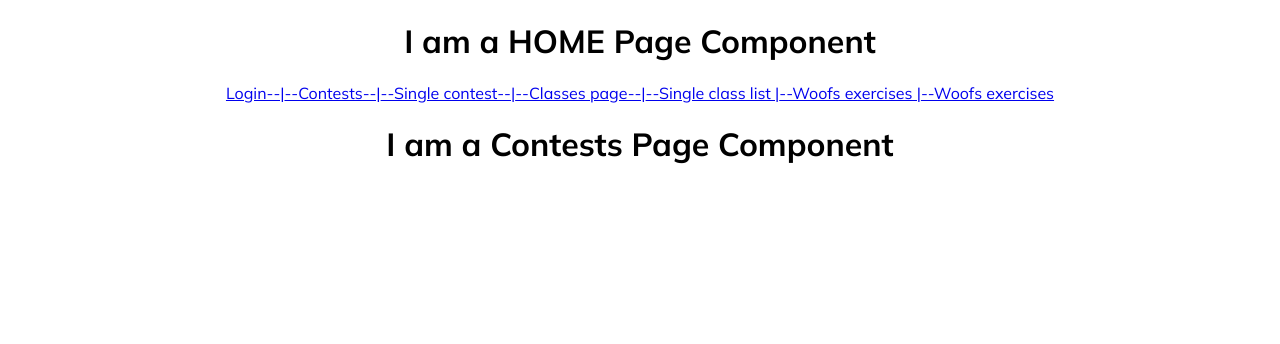
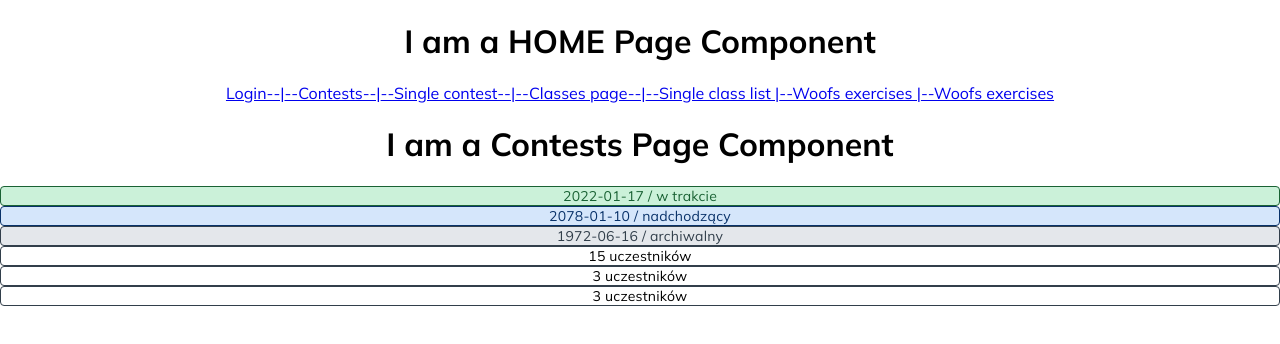
Before and after one commit to CC2021-WBL/GOOD-BOI-Application, a React (Create React App) app: page /contests in a window 1280 px wide. Shown: the top 344 px of the page. Built offline with nearby package versions, Linux system fonts and the light colour scheme.

Commit message:
added 3rd option for infoLabel

```diff
--- a/src/Atoms/InfoLabel/InfoLabel.js
+++ b/src/Atoms/InfoLabel/InfoLabel.js
@@ -1,26 +1,67 @@
 import PropTypes from 'prop-types';
 import InfoLabelStyled from './InfoLabelStyled';
 
-const InfoLabel = ({ classInfo, dogInfo }) => {
-  const { contestantsAmount, isCompleted } = classInfo || [];
+const InfoLabel = ({ classInfo, dogInfo, dateOfContest = '' }) => {
+  const { dogsAmount, isCompleted } = classInfo || [];
   const { exercisesCompleted, exercisesAmount } = dogInfo || [];
 
   const exercisesComplete =
     exercisesAmount !== undefined && exercisesCompleted === exercisesAmount;
 
+  const todayDate = new Date();
+  let date;
+  let dateTextInfo;
+
+  if (dateOfContest) {
+    date = dateOfContest.toISOString().substring(0, 10);
+  } else {
+    date = '';
+  }
+
+  Date.prototype.addHours = function (h) {
+    this.setTime(this.getTime() + h * 60 * 60 * 1000);
+    return this;
+  };
+  Date.prototype.subtractMinutes = function (min) {
+    this.setTime(this.getTime() - min * 60 * 1000);
+    return this;
+  };
+
+  if (!dateOfContest) {
+    dateTextInfo = '';
+  } else if (dateOfContest < todayDate.subtractMinutes(15)) {
+    dateTextInfo = 'in-past';
+  } else if (
+    todayDate > dateOfContest.subtractMinutes(15) &&
+    todayDate < dateOfContest.addHours(5)
+  ) {
+    dateTextInfo = 'in-progress';
+  } else if (dateOfContest > todayDate) {
+    dateTextInfo = 'in-future';
+  }
+
   return (
     <InfoLabelStyled
       isClassCompleted={isCompleted}
       areExercisesCompleted={exercisesComplete}
+      dateTextInfo={dateTextInfo}
     >
-      {classInfo !== undefined && isCompleted && <>ukończono</>}
-      {classInfo !== undefined && !isCompleted && (
+      {/*CONDITIONAL FOR DATE */}
+      {dateTextInfo === 'in-past' && <>{date} / archiwalny</>}
+      {dateTextInfo === 'in-progress' && <>{date} / w trakcie</>}
+      {dateTextInfo === 'in-future' && <>{date} / nadchodzący</>}
+
+      {/*CONDITIONAL FOR CLASSES */}
+      {classInfo && isCompleted && <>ukończono</>}
+      {classInfo && !isCompleted && (
         <>
-          {contestantsAmount}
-          {contestantsAmount === 1 ? ` uczestnik` : ` uczestników`}
+          {dogsAmount}
+          {dogsAmount === 1 ? ` uczestnik` : ` uczestników`}
         </>
       )}
-      {dogInfo !== undefined && (
+
+      {/*CONDITIONAL FOR DOGS */}
+      {dogInfo && (
         <>
           {exercisesCompleted}/{exercisesAmount} ćwiczeń
         </>
@@ -32,6 +73,7 @@ const InfoLabel = ({ classInfo, dogInfo }) => {
 InfoLabel.propTypes = {
   classInfo: PropTypes.object,
   dogInfo: PropTypes.object,
+  dateOfContest: PropTypes.instanceOf(Date),
 };
 
 export default InfoLabel;
--- a/src/Atoms/InfoLabel/InfoLabelStyled.js
+++ b/src/Atoms/InfoLabel/InfoLabelStyled.js
@@ -2,7 +2,7 @@ import styled from 'styled-components';
 import FONTS from '../../Styles/fontsStyledComponents';
 import COLORS from '../../Styles/varsStyledComponents';
 
-const LabelStyled = styled.label`
+const InfoLabelStyled = styled.label`
   box-sizing: border-box;
   display: flex;
   justify-content: center;
@@ -14,9 +14,21 @@ const LabelStyled = styled.label`
   border-radius: 0.25rem;
   line-height: 1em;
   ${(props) =>
-    props.isClassCompleted || props.areExercisesCompleted
+    props.dateTextInfo === 'in-progress' || props.isClassCompleted
+      ? `background: ${COLORS.positive100}; color: ${COLORS.positive600};  border: solid 1px  ${COLORS.positive600};`
+      : ``};
+  ${(props) =>
+    props.dateTextInfo === 'in-future'
+      ? `background: ${COLORS.primary101}; color: ${COLORS.primary801};  border: solid 1px  ${COLORS.primary801};`
+      : ``};
+  ${(props) =>
+    props.dateTextInfo === 'in-past'
+      ? `background: ${COLORS.grey100}; color: ${COLORS.grey800};  border: solid 1px  ${COLORS.grey800};`
+      : ``};
+  ${(props) =>
+    props.areExercisesCompleted
       ? `background: ${COLORS.positive200}; color: ${COLORS.positive600};  border: solid 1px  ${COLORS.positive600};`
-      : `background: transparent`};
+      : ``};
 `;
 
-export default LabelStyled;
+export default InfoLabelStyled;
--- a/src/Data/Dummy-data/test-data-random-contest.js
+++ /dev/null
@@ -1,25 +0,0 @@
-import CLASSES from './test-data-classes';
-import DOGS from './test-data-dogs';
-import PARTICIPANTS from './test-data-participants';
-
-const RANDOM_CONTEST = {
-  id: 'a0347677-c3c9-4edc-9d46-fed4a958fdc2',
-  city: 'Ciechanów',
-  date: new Date(2022, 2, 8),
-  obedienceClasses: [
-    {
-      obedienceClass: CLASSES[0],
-      participants: PARTICIPANTS,
-      dogs: DOGS,
-      isCompleted: true,
-    },
-    {
-      obedienceClass: CLASSES[1],
-      participants: PARTICIPANTS,
-      dogs: DOGS,
-      isCompleted: false,
-    },
-  ],
-};
-
-export default RANDOM_CONTEST;
--- /dev/null
+++ b/src/Data/Dummy-data/test-data-random-contests.js
@@ -0,0 +1,68 @@
+import CLASSES from './test-data-classes';
+import DOGS from './test-data-dogs';
+import PARTICIPANTS from './test-data-participants';
+
+const RANDOM_CONTESTS = [
+  {
+    id: 'a0347677-c3c9-4edc-9d46-fed4a958fdc2',
+    name: 'XII Zawody im. Pana Starosty',
+    city: 'Gdańsk',
+    date: new Date(2022, 3, 21, 10, 0),
+    obedienceClasses: [
+      {
+        obedienceClass: CLASSES[0],
+        participants: PARTICIPANTS,
+        dogs: DOGS,
+        isCompleted: true,
+      },
+      {
+        obedienceClass: CLASSES[1],
+        participants: PARTICIPANTS,
+        dogs: DOGS,
+        isCompleted: false,
+      },
+    ],
+  },
+  {
+    id: '3845029d-e97d-41ed-997f-2299d09ef648',
+    name: 'Piętnasty zjazd dobrych chłopaków',
+    city: 'Gdańsk',
+    date: new Date(2022, 5, 5, 18, 0),
+    obedienceClasses: [
+      {
+        obedienceClass: CLASSES[0],
+        participants: PARTICIPANTS,
+        dogs: DOGS,
+        isCompleted: true,
+      },
+      {
+        obedienceClass: CLASSES[1],
+        participants: PARTICIPANTS,
+        dogs: DOGS,
+        isCompleted: false,
+      },
+    ],
+  },
+  {
+    id: 'c9e7b738-f8e6-4300-9087-332ad5a28b4f',
+    name: 'Konkurs grzeczności',
+    city: 'Gdańsk',
+    date: new Date(2021, 12, 24, 13, 0),
+    obedienceClasses: [
+      {
+        obedienceClass: CLASSES[0],
+        participants: PARTICIPANTS,
+        dogs: DOGS,
+        isCompleted: true,
+      },
+      {
+        obedienceClass: CLASSES[1],
+        participants: PARTICIPANTS,
+        dogs: DOGS,
+        isCompleted: false,
+      },
+    ],
+  },
+];
+
+export default RANDOM_CONTESTS;
--- a/src/Molecules/ClassCompetitorButton/ClassOrDogButton.js
+++ b/src/Molecules/ClassCompetitorButton/ClassOrDogButton.js
@@ -8,8 +8,8 @@ const ClassOrDogButton = ({ classInfo, dogInfo }) => {
 
   return (
     <ClassOrDogButtonStyled>
-      {classInfo !== undefined && <>{name}</>}
-      {dogInfo !== undefined && (
+      {classInfo && <>{name}</>}
+      {dogInfo && (
         <>
           {index + 1}. {dogName}
         </>
--- a/src/Molecules/ClassCompetitorButton/ClassOrDogButtonStyled.js
+++ b/src/Molecules/ClassCompetitorButton/ClassOrDogButtonStyled.js
@@ -13,7 +13,7 @@ const ClassOrDogButtonStyled = styled.button`
   margin: 1rem;
   padding: 1rem;
   color: ${COLORS.grey800};
-  ${FONTS.h1}
+  ${FONTS.h3}
   background: white;
   border: solid 1px ${COLORS.grey800};
   border-radius: 0.75rem; ;
--- a/src/Pages/ClassCompetitorsPage/ClassCompetitorsPage.js
+++ b/src/Pages/ClassCompetitorsPage/ClassCompetitorsPage.js
@@ -1,10 +1,10 @@
 import ClassOrDogButton from '../../Molecules/ClassCompetitorButton/ClassOrDogButton';
-import RANDOM_CONTEST from '../../Data/Dummy-data/test-data-random-contest';
+import RANDOM_CONTESTS from '../../Data/Dummy-data/test-data-random-contests';
 
 const ClassCompetitorsPage = () => {
   return (
     <>
-      {RANDOM_CONTEST.obedienceClasses[0].dogs.map((dog, index) => {
+      {RANDOM_CONTESTS[0].obedienceClasses[0].dogs.map((dog, index) => {
         const { id, dogName, exercisesCompleted, exercisesAmount } = dog;
         return (
           <ClassOrDogButton
--- a/src/Pages/ClassesPage/ClassesPage.js
+++ b/src/Pages/ClassesPage/ClassesPage.js
@@ -1,10 +1,10 @@
 import ClassOrDogButton from '../../Molecules/ClassCompetitorButton/ClassOrDogButton';
-import RANDOM_CONTEST from '../../Data/Dummy-data/test-data-random-contest';
+import RANDOM_CONTESTS from '../../Data/Dummy-data/test-data-random-contests';
 
 const ClassesPage = () => {
   return (
     <>
-      {RANDOM_CONTEST.obedienceClasses.map((classObject) => {
+      {RANDOM_CONTESTS[0].obedienceClasses.map((classObject) => {
         const { obedienceClass, dogs, isCompleted } = classObject;
         const { id, name } = obedienceClass;
 
--- a/src/Pages/ContestsPage/ContestsPage.js
+++ b/src/Pages/ContestsPage/ContestsPage.js
@@ -1,5 +1,22 @@
+import InfoLabel from '../../Atoms/InfoLabel/InfoLabel';
+
 const ContestsPage = () => {
-  return <h1>I am a Contests Page Component</h1>;
+  //RANDOM DATY
+  const pastDate = new Date(1972, 5, 16, 10, 0);
+  const todayDate = new Date();
+  const futureDate = new Date(2077, 12, 10, 10, 0);
+
+  return (
+    <>
+      <h1>I am a Contests Page Component</h1>
+      <InfoLabel dateOfContest={todayDate}></InfoLabel>
+      <InfoLabel dateOfContest={futureDate}></InfoLabel>
+      <InfoLabel dateOfContest={pastDate}></InfoLabel>
+      <InfoLabel classInfo={{ dogsAmount: 15 }}></InfoLabel>
+      <InfoLabel classInfo={{ dogsAmount: 3 }}></InfoLabel>
+      <InfoLabel classInfo={{ dogsAmount: 3 }}></InfoLabel>
+    </>
+  );
 };
 
 export default ContestsPage;
```
